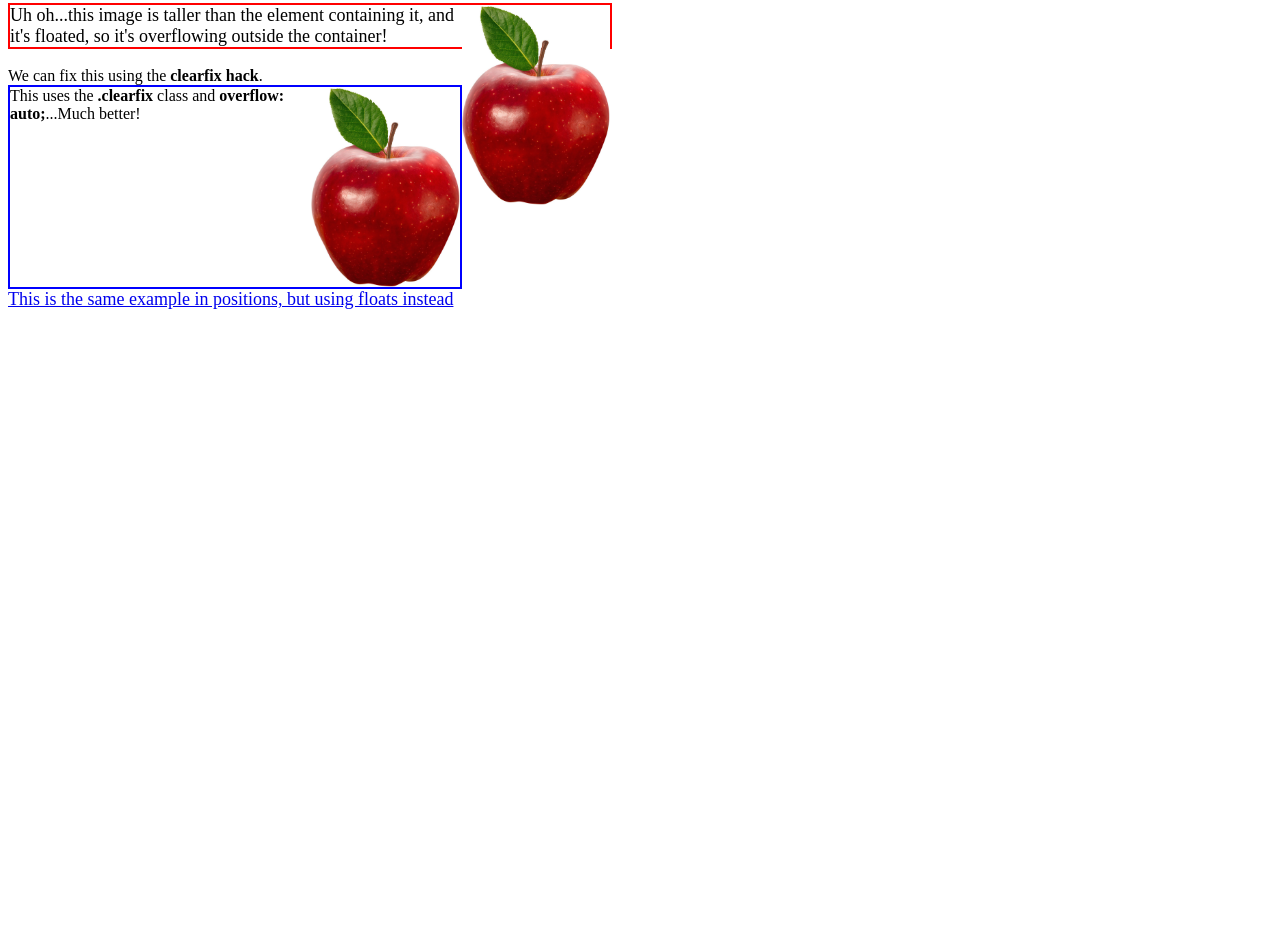
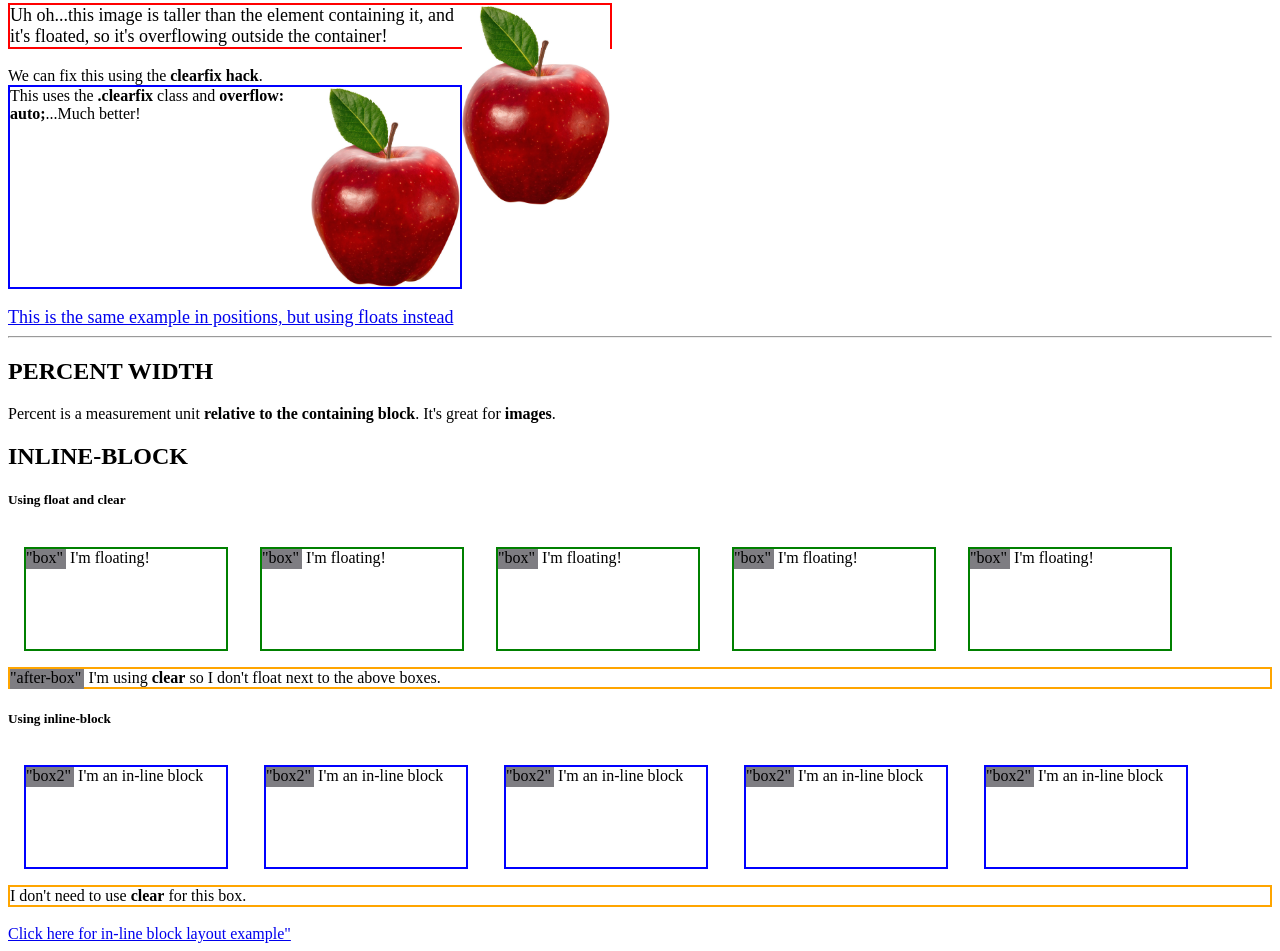
Before and after one commit to staysee/practice_work, a plain HTML site: page learn_layout/index.html in a window 1280 px wide. Shown: the part 2680-3631 px from the top of the page. Before the commit the page ends 2998 px from the top, so only its background shows below. Drawn offline with Linux system fonts and the light colour scheme.

Commit message:
inline-block instead of clears and floats

```diff
--- a/learn_layout/css/style.css
+++ b/learn_layout/css/style.css
@@ -128,3 +128,27 @@ p{
   border: 2px solid blue;
   overflow: auto;
 }
+
+.label{
+  top: 0;
+  left: 0;
+  padding: 0 3px 3px 0;
+  background-color: #7E7D82;
+}
+
+.after-box{
+  border: 2px solid orange;
+  clear: left;
+}
+
+.box2{
+  display: inline-block;
+  width: 200px;
+  height: 100px;
+  margin: 1em;
+  border: 2px solid blue;
+}
+
+.after-box2{
+  border: 2px solid orange;
+}
--- /dev/null
+++ b/learn_layout/css/style4.css
@@ -0,0 +1,36 @@
+.label{
+  top: 0;
+  left: 0;
+  padding: 0 3px 3px 0;
+  background-color: #7E7D82;
+  position: absolute;
+}
+
+
+body{
+  font-size: 20px;
+}
+
+.container{
+  position: relative;
+  border: 2px solid green;
+}
+
+nav{
+  display: inline-block;
+  width: 24%;
+  vertical-align: top;
+  border: 2px solid pink;
+}
+
+.column{
+  display: inline-block;
+  width: 74%;
+  vertical-align: top;
+  border: 2px solid red;
+}
+
+section{
+  /*position is static by default*/
+  border: 2px solid orange;
+}
--- a/learn_layout/index.html
+++ b/learn_layout/index.html
@@ -82,6 +82,8 @@ This element is <b>relatively-positioned</b>. If this element was <b>position: s
 
 <hr>
 
+<!-- FLOATS & CLEARS-->
+
 <h2>Floats</h2>
 Float is intended for wrapping text around images. The image is floated to the right.
 
@@ -134,10 +136,79 @@ We can fix this using the <b>clearfix hack</b>.
 This uses the <b>.clearfix</b> class  and <b>overflow: auto;</b>...Much better!
 </div>
 
+<br>
+
 <p>
   <a href="pages/page3.html">This is the same example in positions, but using floats instead</a>
 </p>
 
+<hr>
+
+<!-- PERCENTS -->
+<h2>PERCENT WIDTH</h2>
+Percent is a measurement unit <b>relative to the containing block</b>. It's great for <b>images</b>.
+
+<!-- INLINE BLOCK -->
+<h2>INLINE-BLOCK</h2>
+
+<h5>Using float and clear</h5>
+<div class="box">
+<span class="label">"box"</span>
+  I'm floating!
+</div>
+<div class="box">
+<span class="label">"box"</span>
+  I'm floating!
+</div>
+<div class="box">
+<span class="label">"box"</span>
+  I'm floating!
+</div>
+<div class="box">
+<span class="label">"box"</span>
+  I'm floating!
+</div>
+<div class="box">
+<span class="label">"box"</span>
+  I'm floating!
+</div>
+
+<div class="after-box">
+<span class="label">"after-box"</span>
+I'm using <b>clear</b> so I don't float next to the above boxes.
+</div>
+
+<h5>Using inline-block</h5>
+
+<div class="box2">
+<span class="label">"box2"</span>
+I'm an in-line block
+</div>
+<div class="box2">
+<span class="label">"box2"</span>
+I'm an in-line block
+</div>
+<div class="box2">
+<span class="label">"box2"</span>
+I'm an in-line block
+</div>
+<div class="box2">
+<span class="label">"box2"</span>
+I'm an in-line block
+</div>
+<div class="box2">
+<span class="label">"box2"</span>
+I'm an in-line block
+</div>
+
+<div class="after-box2">
+I don't need to use <b>clear</b> for this box.
+</div>
+
+<br>
+<a href="pages/page4.html">Click here for in-line block layout example"</a>
+
+
 
 </body>
 </html>
```
Also changed, not shown: learn_layout/pages/page4.html (added, +59 -0 lines).
